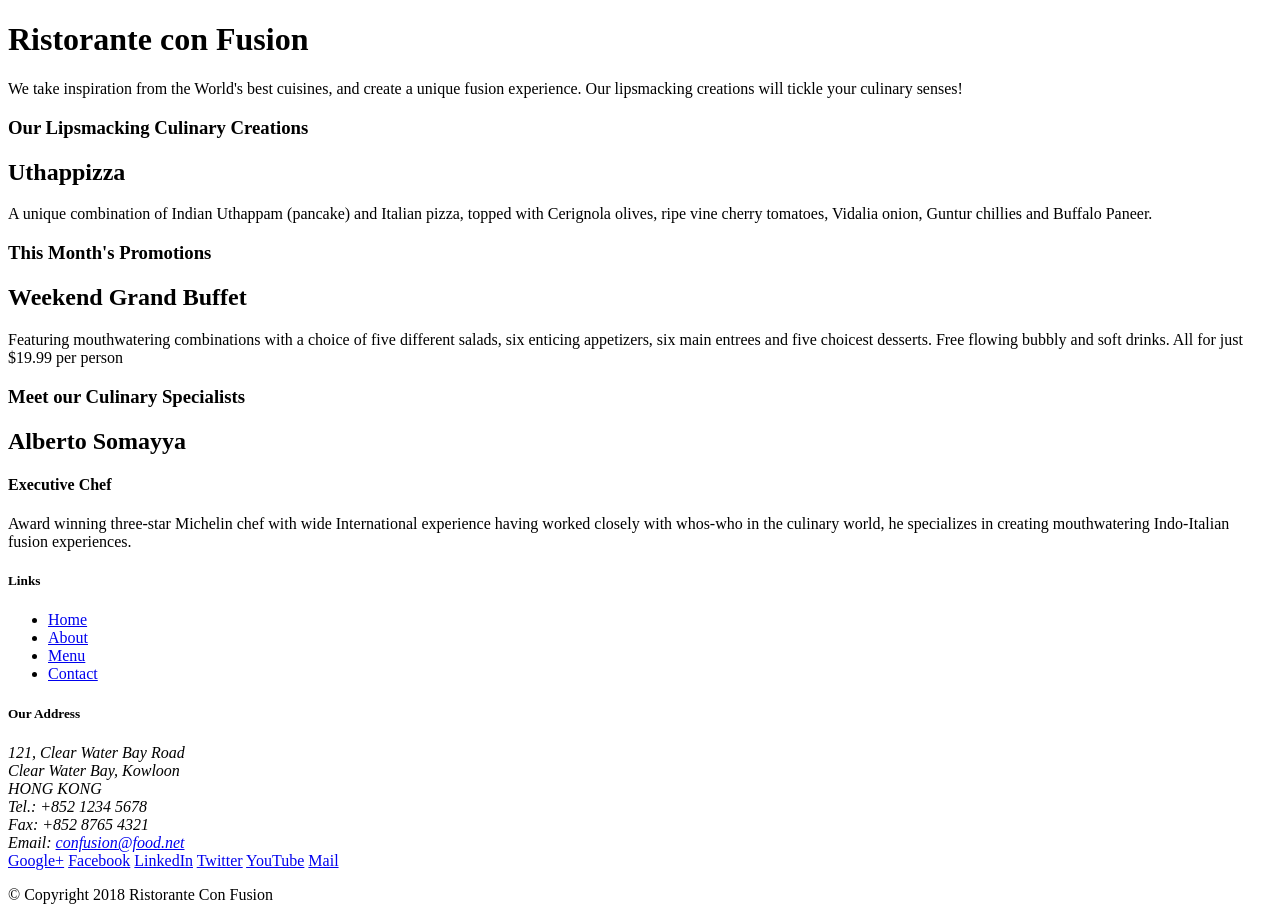
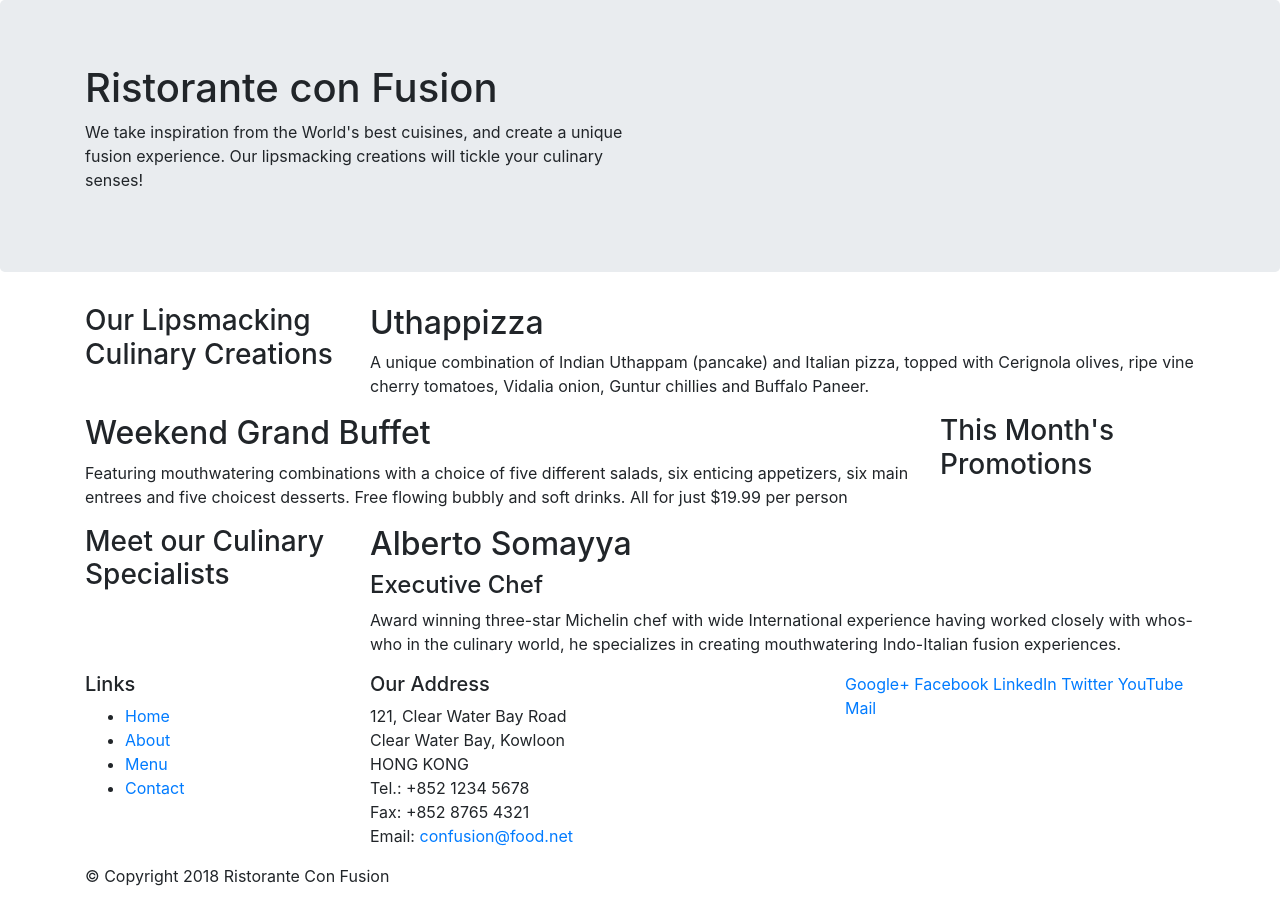
Before and after one commit to sidd-s1/Learn-Bootstrap, a website: page index.html in a window 1280 px wide. Drawn offline with nearby package versions, Linux system fonts and the light colour scheme.

Commit message:
Bootstrap gird system part-1

```diff
--- a/index.html
+++ b/index.html
@@ -2,51 +2,61 @@
 <html lang="en">
 
 <head>
+        <!-- Required meta tags always come first -->
+        <meta charset="utf-8">
+
+        <!-- used to make the page responsive -->
+        <meta name="viewport" content="width=device-width, initial-scale=1, shrink-to-fit=no">
+        <meta http-equiv="x-ua-compatible" content="ie=edge">
+
+        <!-- Bootstrap CSS -->
+        <link rel="stylesheet" href="node_modules/bootstrap/dist/css/bootstrap.min.css">
     <title>Ristorante Con Fusion</title>
 </head>
 
 <body>
 
-    <header>
-        <div>
-            <div>
-                <div>
+    <header class="jumbotron">
+        <div class="container">
+            <div class="row">
+                <div class="col-12 col-sm-6">
                     <h1>Ristorante con Fusion</h1>
                     <p>We take inspiration from the World's best cuisines, and create a unique fusion experience. Our lipsmacking creations will tickle your culinary senses!</p>
                 </div>
-                <div>
+                <div class="col-12 col-sm">
                 </div>
             </div>
         </div>
     </header>
 
-    <div>
-        <div>
-            <div>
+    <div class="container">
+        <div class="row ">
+            <div class="col-12 col-sm-4 col-md-3">
                 <h3>Our Lipsmacking Culinary Creations</h3>
             </div>
-            <div>
+            <div class="col col-sm col-md">
                 <h2>Uthappizza</h2>
                 <p>A unique combination of Indian Uthappam (pancake) and Italian pizza, topped with Cerignola olives, ripe vine cherry tomatoes, Vidalia onion, Guntur chillies and Buffalo Paneer.</p>
             </div>
         </div>
 
 
-        <div>
-            <div>
+        <div class="row">
+            <div class="col-12 col-sm-4 order-sm-last col-md-3">
                 <h3>This Month's Promotions</h3>
             </div>
-            <div>
+            <div class="col col-sm col-md order-sm-first">
                 <h2>Weekend Grand Buffet</h2>
                 <p>Featuring mouthwatering combinations with a choice of five different salads, six enticing appetizers, six main entrees and five choicest desserts. Free flowing bubbly and soft drinks. All for just $19.99 per person </p>
             </div>
         </div>
 
-        <div>
-            <div>
+        <div class="row">
+            <div class="col-12 col-sm-4 col-md-3">
                 <h3>Meet our Culinary Specialists</h3>
             </div>
-            <div>
+
+            <div class="col col-sm col-md">
                 <h2>Alberto Somayya</h2>
                 <h4>Executive Chef</h4>
                 <p>Award winning three-star Michelin chef with wide International experience having worked closely with whos-who in the culinary world, he specializes in creating mouthwatering Indo-Italian fusion experiences. </p>
@@ -55,9 +65,9 @@
     </div>
 
     <footer>
-        <div>
-            <div>
-                <div>
+        <div class="container">
+            <div class="row">
+                <div class="col-5 offset-0 col-sm-3">
                     <h5>Links</h5>
                     <ul>
                         <li><a href="#">Home</a></li>
@@ -66,7 +76,7 @@
                         <li><a href="#">Contact</a></li>
                     </ul>
                 </div>
-                <div>
+                <div class="col-6 col-sm-5">
                     <h5>Our Address</h5>
                     <address>
 		              121, Clear Water Bay Road<br>
@@ -77,7 +87,7 @@
 		              Email: <a href="mailto:confusion@food.net">confusion@food.net</a>
 		           </address>
                 </div>
-                <div>
+                <div class="col-12 col-sm">
                     <div>
                         <a href="http://google.com/+">Google+</a>
                         <a href="http://www.facebook.com/profile.php?id=">Facebook</a>
@@ -88,14 +98,17 @@
                     </div>
                 </div>
            </div>
-           <div>
-                <div>
+           <div class="row">
+                <div class="col-auto">
                     <p>© Copyright 2018 Ristorante Con Fusion</p>
                 </div>
            </div>
         </div>
     </footer>
-
+    <!-- jQuery first, then Popper.js, then Bootstrap JS. -->
+    <script src="node_modules/jquery/dist/jquery.slim.min.js"></script>
+    <script src="node_modules/popper.js/dist/umd/popper.min.js"></script>
+    <script src="node_modules/bootstrap/dist/js/bootstrap.min.js"></script>
 </body>
 
 </html>
--- a/package.json
+++ b/package.json
@@ -12,5 +12,10 @@
   "license": "ISC",
   "devDependencies": {
     "lite-server": "^2.3.0"
+  },
+  "dependencies": {
+    "bootstrap": "^4.0.0",
+    "jquery": "^3.3.1",
+    "popper.js": "^1.12.9"
   }
 }
```
Also changed, not shown: 1 other file.
